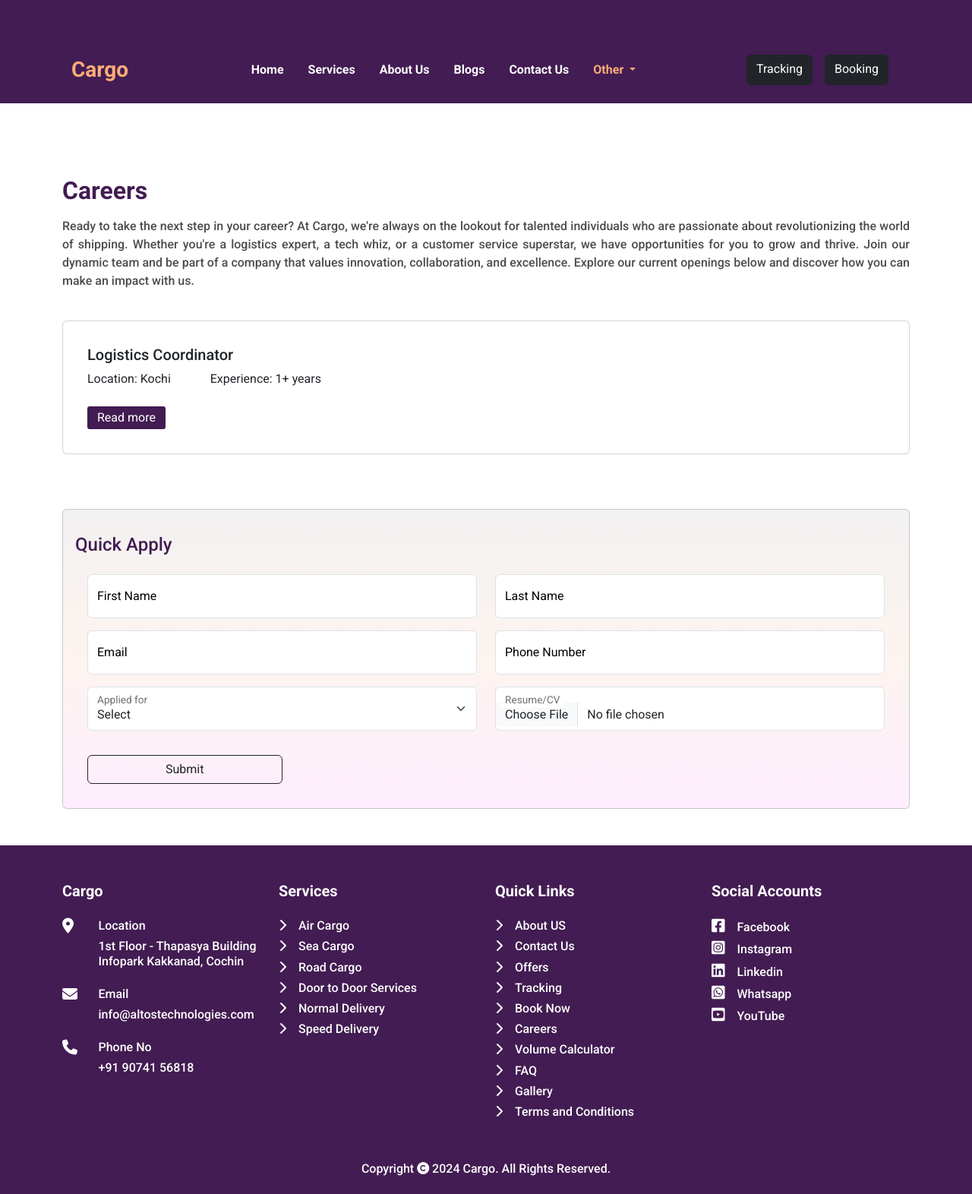
After one commit to alen0577/Cargo_Project, a Django app: page /Careers/ in a window 1280 px wide. The commit adds this page. Shown: the whole page at 76% size. Run offline with Django 4.2, Linux system fonts and the light colour scheme.

Commit message:
14th commit

```diff
--- /dev/null
+++ b/Cargo_Home/templates/careers/careers.html
@@ -0,0 +1,298 @@
+{% extends 'base.html' %}
+{% load static %}
+
+<!-- title for the career page -->
+{% block title %}
+Careers - Cargo
+{% endblock %}
+
+<!-- css link for career page -->
+{% block link %}
+<link rel="stylesheet"  href="{% static 'css/careers.css' %}">
+{% endblock %}
+
+
+<!-- contents for career page -->
+{% block content %}
+
+<!-- start nav-section  -->
+<div class="nav-section">
+  <div class="container">
+    <div class="row">
+      <!-- include home navbar section -->
+      <div class="col-lg-12 mt-lg-5 mt-1">
+        {% include 'navbars/others_navbar.html' %}
+      </div>
+    </div>
+
+
+  </div>
+</div>
+
+<!-- end nav-section  -->
+
+<!-- start career section -->
+
+<section id="career-section">
+  <div class="container">
+    <div class="row mt-3 mt-lg-5">
+      <div class="col-lg-12 mt-lg-5 mt-0">
+        <h2 class="main-heading fw-bold ">Careers</h2>
+        <h6 class="mt-lg-3 mt-0 lh-base " style="text-align: justify;color: rgba(31, 31, 31, 0.8);">
+          Ready to take the next step in your career? At Cargo,
+          we're always on the lookout for talented individuals who are passionate about revolutionizing the world of shipping.
+          Whether you're a logistics expert, a tech whiz, or a customer service superstar, we have opportunities for you to grow and thrive.
+          Join our dynamic team and be part of a company that values innovation, collaboration, and excellence.
+          Explore our current openings below and discover how you can make an impact with us.
+        </h6>
+
+
+
+        <div class="row row-cols-1 row-cols-md-1 g-4 mt-3">
+
+          <div class="col">
+            <div class="card h-100 p-3">
+              <div class="card-body">
+                <input type="checkbox"  id="ch">
+                <h5 class="card-title ">Logistics Coordinator</h5>
+                <p class="card-text mt-2">Location: Kochi <span class="ms-5">Experience: 1+ years</span></p>
+
+                <div class="card-content">
+                  <p class="fw-bold">Responsibilities</p>
+                  <p style="text-align: justify;">
+                    Coordinate and monitor shipments from origin to destination.
+                    Communicate with carriers, suppliers, and customers to ensure timely delivery of goods.
+                    Manage documentation and customs clearance processes.
+                    Resolve any shipping-related issues or delays.
+                    Optimize logistics operations to improve efficiency and reduce costs.
+                  </p>
+                  <p class="fw-bold">Requirements</p>
+                  <p style="text-align: justify;">
+                    Bachelor's degree in logistics, supply chain management, or a related field.
+                    Proven experience in logistics coordination or freight forwarding.
+                    Strong communication and problem-solving skills.
+                    Ability to work in a fast-paced environment and prioritize tasks effectively.
+                    Knowledge of international shipping regulations and procedures.
+                  </p>
+                  <p>Interested candidates can forward their resume to <span class="fw-bold">hr@cargo.com</span> or <a class="text-decoration-none main-heading" href="#apply-section"><u>apply here</u></a></p>
+
+                  <label class="labelch mt-3" for="ch">Show less</label>
+
+                </div>
+                <label class="labelch mt-2" for="ch">Read more</label>
+
+
+
+
+              </div>
+            </div>
+          </div>
+
+          <!-- <div class="col">
+            <div class="card h-100 p-3">
+              <div class="card-body">
+                <input type="checkbox"  id="ch">
+                <h5 class="card-title ">Software Developer</h5>
+                <p class="card-text mt-2">Location: Kochi <span class="ms-5">Experience: 2+ years</span></p>
+
+                <div class="card-content">
+                  <p class="fw-bold">Responsibilities</p>
+                  <p style="text-align: justify;">
+                    Design, develop, and maintain software solutions for our Cargo Management System.
+                    Collaborate with cross-functional teams to gather requirements and implement new features.
+                    Test and debug software to ensure optimal performance and reliability.
+                    Continuously improve existing systems and processes.
+                    Stay up-to-date with emerging technologies and industry trends.
+                  </p>
+                  <p class="fw-bold">Requirements</p>
+                  <p style="text-align: justify;">
+                    Bachelor's degree in computer science, software engineering, or a related field.
+                    Proficiency in programming languages such as Python, JavaScript, or Java.
+                    Experience with web development frameworks such as Django or React.
+                    Strong problem-solving and analytical skills.
+                    Ability to work independently and in a team environment.
+                  </p>
+                  <p>Interested candidates can forward their resume to <span class="fw-bold">hr@cargo.com</span> or <a class="text-decoration-none main-heading" href="">apply here</a></p>
+
+                  <label class="mt-3" for="ch">Show less</label>
+
+                </div>
+                <label class="mt-2" for="ch">Read more</label>
+
+
+
+
+              </div>
+            </div>
+          </div> -->
+
+
+
+
+
+        </div>
+
+
+
+
+      </div>
+    </div>
+  </div>
+</section>
+
+
+
+<!-- end career section -->
+
+<!-- start apply section -->
+<section id="apply-section">
+  <div class="container">
+    <div class="row mt-5 mb-5">
+      <div class="row-cols-1 row-cols-md-1 g-4 ">
+
+        <div class="card card1 h-100 p-3" style="width: 100%;">
+          <h4 class="main-heading mt-3">Quick Apply</h4>
+          <div class="card-body">
+            <form action="">
+
+              <div class="row">
+                <div class="col-lg-6">
+                  <div class="form-floating mb-3">
+                    <input type="text" class="form-control" id="floatingInput" placeholder="First Name">
+                    <label for="floatingInput">First Name</label>
+                  </div>
+                </div>
+                <div class="col-lg-6">
+                  <div class="form-floating mb-3">
+                    <input type="text" class="form-control" id="floatingInput" placeholder="Last Name">
+                    <label for="floatingInput">Last Name</label>
+                  </div>
+                </div>
+              </div>
+
+              <div class="row">
+                <div class="col-lg-6">
+                  <div class="form-floating mb-3">
+                    <input type="email" class="form-control" id="floatingInput" placeholder="Email">
+                    <label for="floatingInput">Email</label>
+                  </div>
+                </div>
+                <div class="col-lg-6">
+                  <div class="form-floating mb-3">
+                    <input type="text" class="form-control" id="floatingInput" placeholder="Phone Number">
+                    <label for="floatingInput">Phone Number</label>
+                  </div>
+                </div>
+              </div>
+
+              <div class="row">
+                <div class="col-lg-6">
+                  <div class="form-floating mb-3">
+                    <select class="form-select" id="floatingSelect" aria-label="Floating label select example">
+                      <option value="" hidden>Select</option>
+                      <option value="1">Logistics Coordinator</option>
+                      <option value="1">Software Developer</option>
+
+                    </select>
+                    <label for="floatingSelect">Applied for</label>
+                  </div>
+                </div>
+                <div class="col-lg-6">
+                  <div class="form-floating mb-3">
+                    <input type="file" class="form-control" id="floatingInput" >
+                    <label for="floatingInput">Resume/CV</label>
+                  </div>
+                </div>
+              </div>
+
+              <div class="row">
+                <div class="col-lg-6 mt-3">
+                  <button class="btn btn-outline-dark w-50">Submit</button>
+                </div>
+              </div>
+
+            </form>
+          </div>
+        </div>
+
+      </div>
+
+    </div>
+  </div>
+</section>
+
+
+
+
+<!-- end apply section -->
+
+
+<!-- start footer section -->
+<section id="footer">
+  <div class="container">
+    {% include 'footer.html' %}
+
+  </div>
+
+</section>
+
+<!-- end footer section -->
+
+
+
+
+
+<style>
+  .main-heading{
+    color:rgb(66, 28, 82);
+
+  }
+  .nav-section{
+    background-color: rgb(66, 28, 82);
+
+  }
+  #career-section{
+    background-color: white;
+  }
+  #ch{
+    display: none;
+  }
+  #ch:checked ~ .card-content{
+    display: block;
+  }
+  #ch:checked ~ label{
+    display: none;
+  }
+  .labelch{
+    display: inline-block;
+    cursor: pointer;
+    color: white;
+    background-color: rgb(66, 28, 82);
+    padding: 3px 13px;
+    border-radius: 3px;
+  }
+  .card-content{
+    display: none;
+  }
+
+  .card1 {
+
+    background: linear-gradient(to bottom, rgb(242, 241, 241),rgb(253, 244, 239), rgb(254, 238, 254));
+    color: rgb(0, 0, 0);
+    transition: box-shadow 0.3s ease-in-out;
+
+  }
+
+  .card1:hover {
+
+    box-shadow: 0px 0px 10px rgba(5, 0, 7, 0.6);
+    cursor: pointer;
+
+  }
+  #footer{
+    background-color: rgb(66, 28, 82);
+  }
+</style>
+
+
+{% endblock %}
--- a/Cargo_Home/templates/footer.html
+++ b/Cargo_Home/templates/footer.html
@@ -67,7 +67,7 @@
       <a href="#" class="h6 quick-item text-decoration-none"><i class="fas fa-chevron-right fs-6"></i><span class="ms-3">Offers</span></a>
       <a href="#" class="h6 quick-item text-decoration-none"><i class="fas fa-chevron-right fs-6"></i><span class="ms-3">Tracking</span></a>
       <a href="#" class="h6 quick-item text-decoration-none"><i class="fas fa-chevron-right fs-6"></i><span class="ms-3">Book Now</span></a>
-      <a href="#" class="h6 quick-item text-decoration-none"><i class="fas fa-chevron-right fs-6"></i><span class="ms-3">Careers</span></a>
+      <a href="{% url 'careers' %}" class="h6 quick-item text-decoration-none"><i class="fas fa-chevron-right fs-6"></i><span class="ms-3">Careers</span></a>
       <a href="#" class="h6 quick-item text-decoration-none"><i class="fas fa-chevron-right fs-6"></i><span class="ms-3">Volume Calculator</span></a>
       <a href="#" class="h6 quick-item text-decoration-none"><i class="fas fa-chevron-right fs-6"></i><span class="ms-3">FAQ</span></a>
       <a href="#" class="h6 quick-item text-decoration-none"><i class="fas fa-chevron-right fs-6"></i><span class="ms-3">Gallery</span></a>
--- a/Cargo_Home/templates/navbars/aboutus_navbar.html
+++ b/Cargo_Home/templates/navbars/aboutus_navbar.html
@@ -40,6 +40,7 @@
               </a>
               <ul class="dropdown-menu">
                 <li><a class="dropdown-item" href="#">Offers</a></li>
+                <li><a class="dropdown-item" href="{% url 'careers' %}">Careers</a></li>
                 <li><a class="dropdown-item" href="#">Volume Calculator</a></li>
                 <li><a class="dropdown-item" href="#">Team</a></li>
                 <li><a class="dropdown-item" href="#">Executive</a></li>
--- a/Cargo_Home/templates/navbars/home_navbar.html
+++ b/Cargo_Home/templates/navbars/home_navbar.html
@@ -18,7 +18,7 @@
       </div>
       <!-- sidebar body -->
       <div class="offcanvas-body d-flex flex-column flex-lg-row fs-6 p-3">
-        <ul class="navbar-nav justify-content-center flex-grow-1 pe-3">
+        <ul class="navbar-nav justify-content-center  flex-grow-1 pe-3">
           <li class="nav-item">
             <a class="nav-link active mx-2" aria-current="page" href="/">Home</a>
           </li>
@@ -40,6 +40,7 @@
             </a>
             <ul class="dropdown-menu">
               <li><a class="dropdown-item" href="#">Offers</a></li>
+              <li><a class="dropdown-item" href="{% url 'careers' %}">Careers</a></li>
               <li><a class="dropdown-item" href="#">Volume Calculator</a></li>
               <li><a class="dropdown-item" href="#">Team</a></li>
               <li><a class="dropdown-item" href="#">Executive</a></li>
--- /dev/null
+++ b/Cargo_Home/templates/navbars/others_navbar.html
@@ -0,0 +1,118 @@
+
+<!-- navbar -->
+
+<nav class="navbar navbar-expand-lg navbar-dark bg-transparent">
+    <div class="container">
+      <!-- logo -->
+      <a class="navbar-brand" href="#"><span class="header fw-bold fs-3">Cargo</span></a>
+      <!-- toggler button -->
+      <button class="navbar-toggler shadow-none border-0" type="button" data-bs-toggle="offcanvas" data-bs-target="#offcanvasNavbar" aria-controls="offcanvasNavbar" aria-label="Toggle navigation">
+        <span class="navbar-toggler-icon"></span>
+      </button>
+      <!-- sidebar -->
+      <div class="sidebar offcanvas offcanvas-start" tabindex="-1" id="offcanvasNavbar" aria-labelledby="offcanvasNavbarLabel">
+        <!-- sidebar header -->
+        <div class="offcanvas-header text-white border-bottom">
+          <h5 class="offcanvas-title" id="offcanvasNavbarLabel">Cargo</h5>
+          <button type="button" class="btn-close btn-close-white shadow-none" data-bs-dismiss="offcanvas" aria-label="Close"></button>
+        </div>
+        <!-- sidebar body -->
+        <div class="offcanvas-body d-flex flex-column flex-lg-row fs-6 p-3">
+          <ul class="navbar-nav justify-content-center  flex-grow-1 pe-3">
+            <li class="nav-item">
+              <a class="nav-link mx-2" aria-current="page" href="/">Home</a>
+            </li>
+            <li class="nav-item">
+              <a class="nav-link mx-2" href="{% url 'services' %}">Services</a>
+            </li>
+            <li class="nav-item">
+              <a class="nav-link mx-2" href="{% url 'aboutus' %}">About Us</a>
+            </li>
+            <li class="nav-item">
+              <a class="nav-link mx-2" href="#">Blogs</a>
+            </li>
+            <li class="nav-item">
+              <a class="nav-link mx-2" href="{% url 'contactus' %}">Contact Us</a>
+            </li>
+            <li class="nav-item dropdown">
+              <a class="nav-link dropdown-toggle active mx-2" href="#" role="button" data-bs-toggle="dropdown" aria-expanded="false">
+                Other
+              </a>
+              <ul class="dropdown-menu">
+                <li><a class="dropdown-item" href="#">Offers</a></li>
+                <li><a class="dropdown-item" href="{% url 'careers' %}">Careers</a></li>
+                <li><a class="dropdown-item" href="#">Volume Calculator</a></li>
+                <li><a class="dropdown-item" href="#">Team</a></li>
+                <li><a class="dropdown-item" href="#">Executive</a></li>
+                <li><a class="dropdown-item" href="#">Terms & Conditions</a></li>
+                <li><a class="dropdown-item" href="#">Gallery</a></li>
+                <li><a class="dropdown-item" href="#">FAQ</a></li>
+
+
+              </ul>
+            </li>
+
+          </ul>
+          <!-- tracking and booking buttons -->
+          <div class="d-flex flex-column flex-lg-row justify-content-center  gap-3">
+            <a href="#tracking" class="btn btn-dark w-100 text-white text-decoration-none ">Tracking</a>
+            <a href="#booking" class="btn btn-dark w-100  text-white text-decoration-none">Booking</a>
+
+          </div>
+
+        </div>
+      </div>
+    </div>
+  </nav>
+
+
+<style>
+    @media(max-width:991px) {
+        .sidebar{
+        background-color: rgba(66, 28, 82, 0.218);
+        backdrop-filter: blur(10px);
+        }
+
+
+    }
+</style>
+
+<!-- /* Common styles for all screen sizes */ -->
+<style>
+    .navbar-nav .nav-item .nav-link.active {
+        color:rgb(254, 171, 120);
+    }
+    .navbar-nav .nav-item .nav-link {
+        font-weight: 600;
+        color:rgb(255, 255, 255);
+
+    }
+    .navbar-nav .nav-item .nav-link:hover {
+        color:rgb(254, 171, 120);
+
+    }
+    .header{
+        color:rgb(254, 171, 120);
+    }
+    .offcanvas-header .offcanvas-title{
+        color:rgb(254, 171, 120);
+    }
+    /* Custom CSS for dropdown hover */
+    .dropdown:hover .dropdown-menu {
+        display: block;
+        width: 180px;
+
+    }
+
+    .dropdown-item{
+        color: black;
+        font-weight: 500;
+        transition: transform 0.3s ease; /* Smooth transition for transform property */
+    }
+    .dropdown-item:hover{
+        background-color: white;
+        color:rgb(254, 171, 120);
+        border-left: 5px solid rgb(254, 171, 120);
+        transform: scale(1);
+    }
+</style>
--- a/Cargo_Home/templates/navbars/services_navbar.html
+++ b/Cargo_Home/templates/navbars/services_navbar.html
@@ -40,6 +40,7 @@
               </a>
               <ul class="dropdown-menu">
                 <li><a class="dropdown-item" href="#">Offers</a></li>
+                <li><a class="dropdown-item" href="{% url 'careers' %}">Careers</a></li>
                 <li><a class="dropdown-item" href="#">Volume Calculator</a></li>
                 <li><a class="dropdown-item" href="#">Team</a></li>
                 <li><a class="dropdown-item" href="#">Executive</a></li>
--- a/Cargo_Home/templates/services/services.html
+++ b/Cargo_Home/templates/services/services.html
@@ -178,7 +178,6 @@ Services - Cargo
   .card1:hover {
     transform: scale3d(1.02,1.02,1.02);
     box-shadow: 0px 0px 10px rgba(5, 0, 7, 0.6);
-
     cursor: pointer;
 
   }
--- a/Cargo_Home/urls.py
+++ b/Cargo_Home/urls.py
@@ -6,5 +6,6 @@ urlpatterns = [
     path('About-Us/', views.aboutus, name='aboutus'),
     path('Contact-Us/', views.contactus, name='contactus'),
     path('Services', views.services, name='services'),
+    path('Careers/', views.careers, name='careers'),
 
 ]
--- a/Cargo_Home/views.py
+++ b/Cargo_Home/views.py
@@ -19,3 +19,7 @@ def contactus(request):
 # service page of cargo
 def services(request):
     return render(request, 'services/services.html')
+
+# career page of cargo
+def careers(request):
+    return render(request, 'careers/careers.html')
```
Also changed, not shown: Cargo_Home/templates/contactus/contactus.html (+9 -9 lines). Lines whose indentation alone changed are shown as unchanged.
